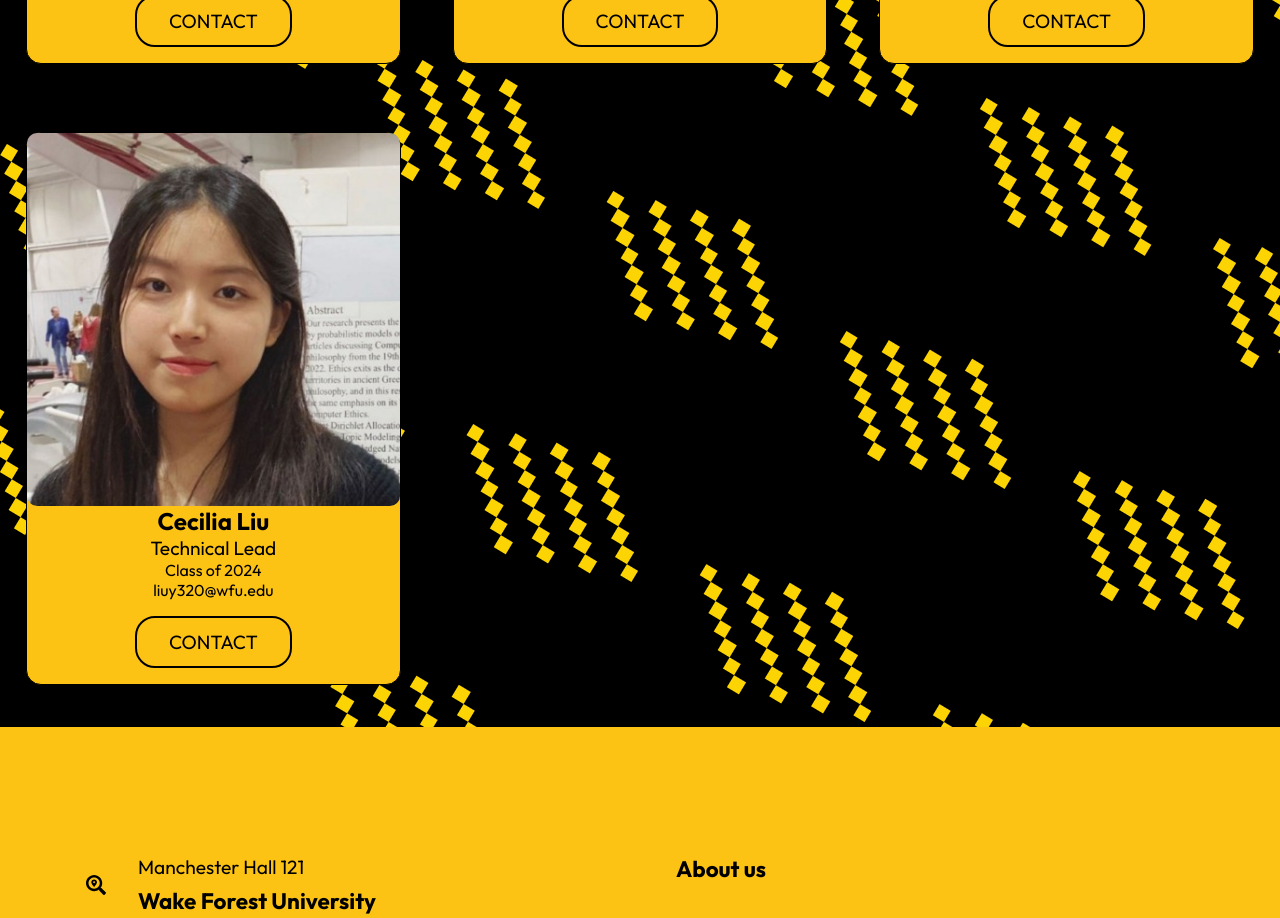
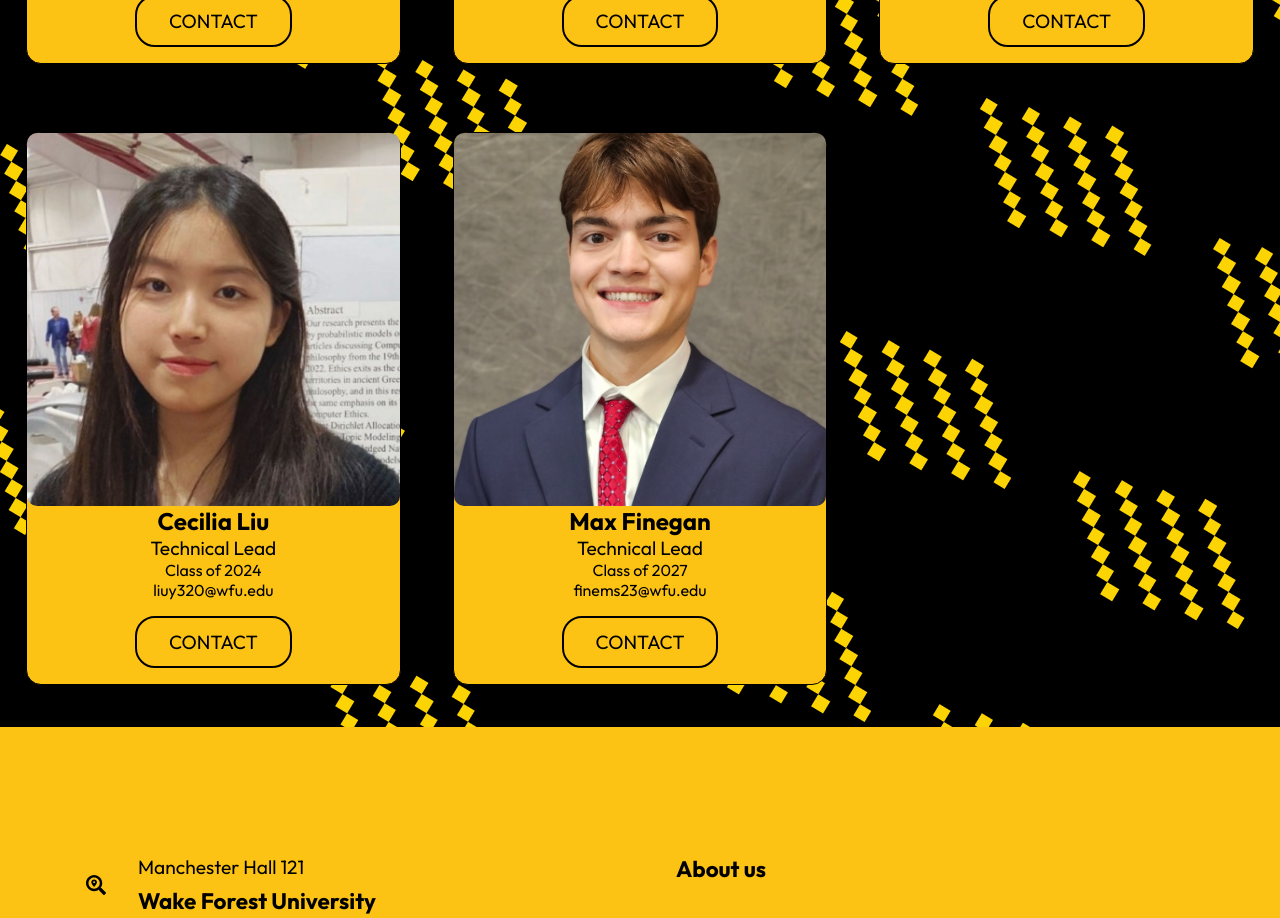
Before and after one commit to Deacon-Code/ClubWebsite2.0, a React (Create React App) app: page /about in a window 1280 px wide. Shown: the part 2240-3158 px from the top of the page. Built offline with nearby package versions, Linux system fonts and the light colour scheme.

Commit message:
Added MAAAAAAAX

```diff
--- a/src/components/About.js
+++ b/src/components/About.js
@@ -7,6 +7,7 @@ import JasonBoyd from "../assets/JasonBoyd.jpg";
 import Clinton from "../assets/Clinton.png";
 import CeciliaLiu from "../assets/CeciliaLiu.JPG";
 import { FaCircle } from "react-icons/fa";
+import MaxFinegan from "../assets/MaxFinegan.jpg";
 
 const About = () => {
   const [showPopup, setShowPopup] = useState(false);
@@ -163,26 +164,28 @@ const About = () => {
             </div>
           </div>
           <div class="column">
-            {/*<div class="card">
+            {
+              <div class="card">
                 <img
-                src="https://upload.wikimedia.org/wikipedia/en/thumb/6/69/Gustavo_Fring_BCS_S3E10.png/220px-Gustavo_Fring_BCS_S3E10.png"
+                  src={MaxFinegan}
                   alt="Technical Lead2"
                   style={{ width: "100%" }}
                 />
                 <div class="container">
-                <h2>Gus Fring</h2>
+                  <h2>Max Finegan</h2>
                   <p class="title-about">Technical Lead</p>
-                <p>Class of 2025</p>
-                <p>example@example.com</p>
+                  <p>Class of 2027</p>
+                  <p>finems23@wfu.edu</p>
                   <p
                     className="btn"
-                  onClick={() => copyToClipboard("example@example.com")}
+                    onClick={() => copyToClipboard("finems23@wfu.edu")}
                   >
                     {" "}
                     Contact
                   </p>
                 </div>
-            </div>?*/}
+              </div>
+            }
           </div>
           <div class="column">
             {/*<div class="card">
```
Also changed, not shown: src/assets/MaxFinegan.jpg (added). Lines whose indentation alone changed are shown as unchanged.
